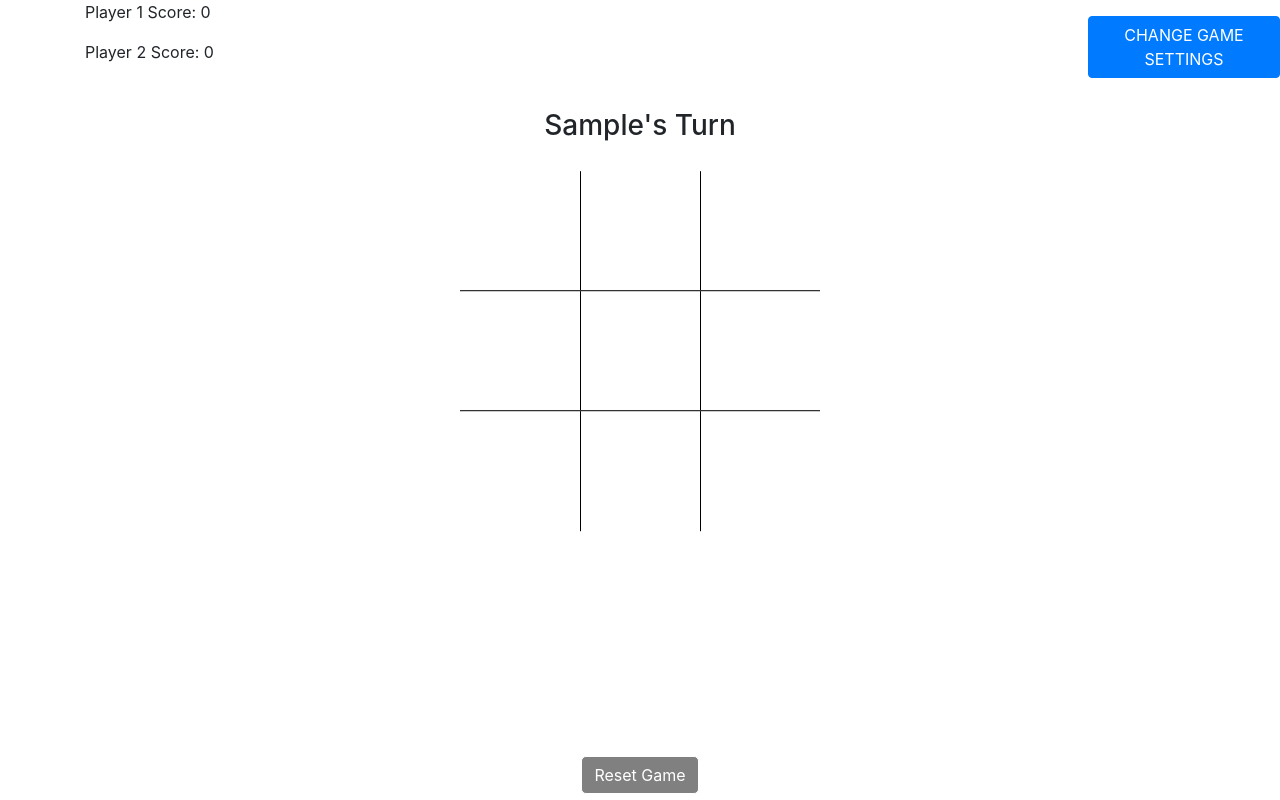
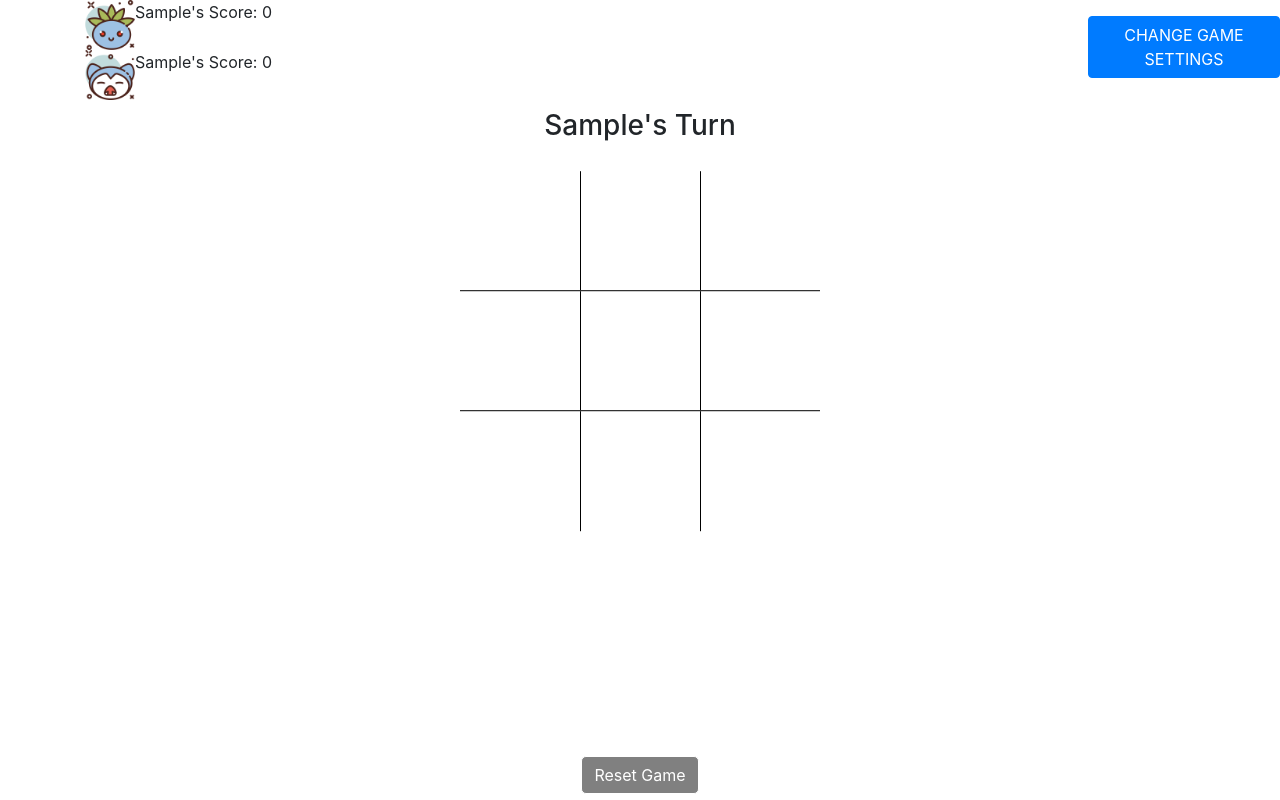
Before and after one commit to jeessicahong/comp1537_term_project, a plain HTML site: page index.html in a window 1280 px wide. Both pictures are taken after typing "Sample", "Sample" into the empty fields and a click on the button "Save changes". Drawn offline with nearby package versions, Linux system fonts and the light colour scheme.

Commit message:
Updated score tracker with images and name

```diff
--- a/css/style.css
+++ b/css/style.css
@@ -81,6 +81,17 @@ table {
 	font-size:12px;
 }
 
+/* SCORE TRACKER STYLES */
+
+.scoreImg {
+	width: 50px;
+	height: 50px;
+}
+
+.scoreDiv {
+	display: flex;
+}
+
 @media only screen and (max-width: 600px) {
 	table {
 		width: 90vw;
--- a/index.html
+++ b/index.html
@@ -35,9 +35,15 @@
 	</div>
 
 	<!-- SCORE TRACKER -->
-	<div id="scoreDiv">
-		<p id="player1">Player 1 Score: <span id="player1Score">0</span></p>
-		<p id="player2">Player 2 Score: <span id="player2Score">0</span></p>
+	<div id="scoreDivs">
+
+		<div id="player1ScoreDiv" class="scoreDiv">
+			<p><span id="player1Name">Player One</span> Score: <span id="player1Score">0</span></p>
+		</div>
+
+		<div id="player2ScoreDiv" class="scoreDiv">
+			<p><span id="player2Name">Player Two</span> Score: <span id="player2Score">0</span></p>
+		</div>
 	</div>
 
 	<!-- Modal -->
--- a/js/tictactoe.js
+++ b/js/tictactoe.js
@@ -48,6 +48,8 @@ let gameSettings = document.getElementById("gameSettings")
 // Store score element
 const player1Score = document.getElementById("player1Score");
 const player2Score = document.getElementById("player2Score");
+const player1ScoreDiv = document.getElementById("player1ScoreDiv");
+const player2ScoreDiv = document.getElementById("player2ScoreDiv");
 
 //Run the loadGame function when the page is loaded
 window.addEventListener("load", loadGame);
@@ -292,8 +294,10 @@ function saveSettings() {
 
 	if (firstPlayerIndex != 0) {
 		firstPlayerLogoSrc = avatarSrcArray[firstPlayerAvatar.options.selectedIndex - 1]
+		updatePlayerAvatarScoreTracker(player1ScoreDiv, firstPlayerLogoSrc);
 	} else {
 		firstPlayerLogoSrc = avatarSrcArray[0];
+		updatePlayerAvatarScoreTracker(player1ScoreDiv, firstPlayerLogoSrc);
 	}
 
 	let secondPlayerAvatar = document.getElementById("pl2");
@@ -301,13 +305,16 @@ function saveSettings() {
 
 	if (secondPlayerIndex != 0) {
 		secondPlayerLogoSrc = avatarSrcArray[secondPlayerAvatar.options.selectedIndex - 1]
+		updatePlayerAvatarScoreTracker(player2ScoreDiv, secondPlayerLogoSrc);
 	} else {
 		secondPlayerLogoSrc = avatarSrcArray[1];
+		updatePlayerAvatarScoreTracker(player2ScoreDiv, secondPlayerLogoSrc);
 	}
 
 	// Set the names based on user input
 	if (document.getElementById("p-one-name").value != ""){
 		firstPlayerName = document.getElementById("p-one-name").value;
+		document.getElementById("player1Name").innerText = `${document.getElementById("p-one-name").value}'s`;
 	}
 	else {
 		firstPlayerName = "Player One";
@@ -322,6 +329,7 @@ function saveSettings() {
 	if (gameMode == "PvP"){
 		if (document.getElementById("p-two-name").value != ""){
 			secondPlayerName = document.getElementById("p-two-name").value;
+			document.getElementById("player2Name").innerText = `${document.getElementById('p-two-name').value}'s`;
 		}
 		else {
 			secondPlayerName = "Player Two";
@@ -329,6 +337,7 @@ function saveSettings() {
 	}
 	else {
 		secondPlayerName = "Computer";
+		document.getElementById("player2Name").innerText = "Computer's";
 	}
 
 	//reset the score if gameMode changed
@@ -353,7 +362,7 @@ function resetScore() {
 		player1Score.innerText = "0";
 }
 
-// check if game mode changed
+// check if game mode changed for reseting of the score
 function checkGameMode(oldMode, newMode) {
 	return (oldMode === newMode) ? false : true;
 }
@@ -377,3 +386,22 @@ function checkAvatar() {
     }
   }
 }
+
+// function to update image on the score tracker
+function updatePlayerAvatarScoreTracker(parentElement, image) {
+
+	if(parentElement.querySelector("img") == null) {
+		console.log(parentElement);
+		imageElement = document.createElement("img");
+		imageElement.className = "scoreImg";
+		imageElement.src = image;
+		parentElement.insertBefore(imageElement, parentElement.childNodes[1]);
+	} else {
+		parentElement.removeChild(parentElement.childNodes[1]);
+		console.log(parentElement);
+		imageElement = document.createElement("img");
+		imageElement.className = "scoreImg";
+		imageElement.src = image;
+		parentElement.insertBefore(imageElement, parentElement.childNodes[1]);
+	}
+}
```
